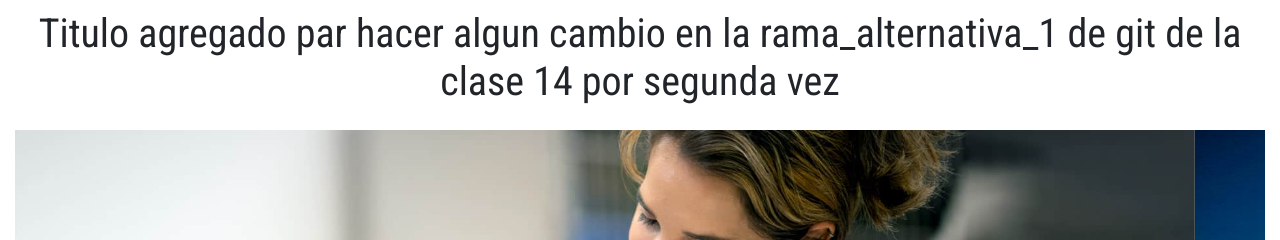
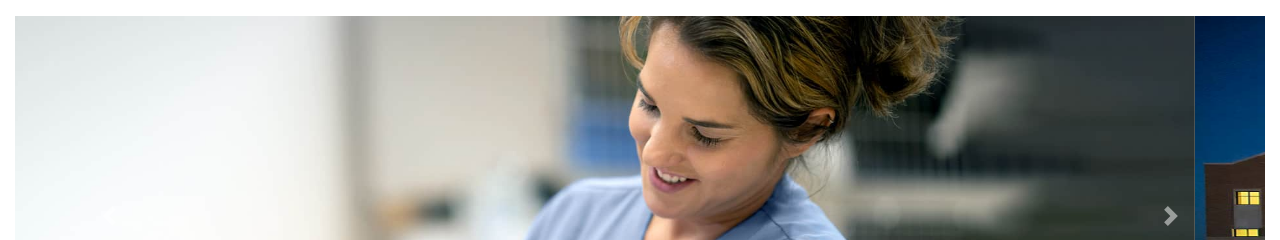
Before and after one commit to fede-blanco/veterinaria_santa_rita, a website: page index.html in a window 1280 px wide. Shown: the part 269-509 px from the top of the page. Drawn offline with nearby package versions, Linux system fonts and the light colour scheme.

Commit message:
saque el titulo que puse solo para la entrega de la clase 14 y lo deje como deberia ir

```diff
--- a/index.html
+++ b/index.html
@@ -55,13 +55,6 @@
     </nav>
 <!-- cierre nav -->
 
-    <section class="container-fluid">
-        <div class="row text-center">
-            <div class="col-12">
-                <h1> Titulo agregado par hacer algun cambio en la rama_alternativa_1 de git de la clase 14 por segunda vez</h1>
-            </div>
-        </div>
-    </section>
 <!-- apertura carousel propio con imagenes de internet de mayor resolucion -->
     <!-- pude integrar el carousel y hacer que corrra y funcionen los botones pero no pude configurar bien el tamaño de las imagenes para hacer que sea responsive. ni con las imagenes que tenia antes, las cuales cambie porque pense que podria ser or la baja resollucion ni con las que puse ahora que quedan bien solo porque les corregi el ancho. no supe encontrar las clases o la forma de hacer que se ajusten al tamaño del carousel -->
 
--- a/package.json
+++ b/package.json
@@ -1,18 +1,17 @@
 {
   "name": "veterinaria_santa_rita_federico_blanco",
   "version": "1.0.0",
-  "description": "",
   "main": "index.js",
   "scripts": {
     "test": "echo \"Error: no test specified\" && exit 1",
     "build-css": "node-sass --include-path scss scss/style.scss css/estilo.css",
     "watch-css": "nodemon -e scss -x \"npm run build-css\""
-
   },
   "author": "",
   "license": "ISC",
   "devDependencies": {
     "node-sass": "^5.0.0",
     "nodemon": "^2.0.7"
-  }
+  },
+  "description": ""
 }
```
